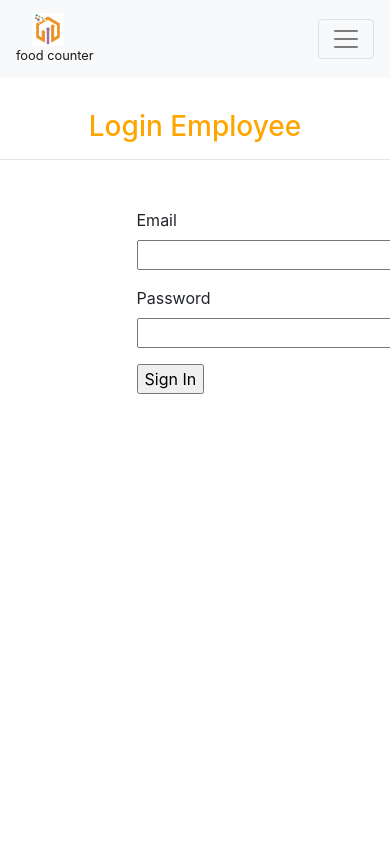
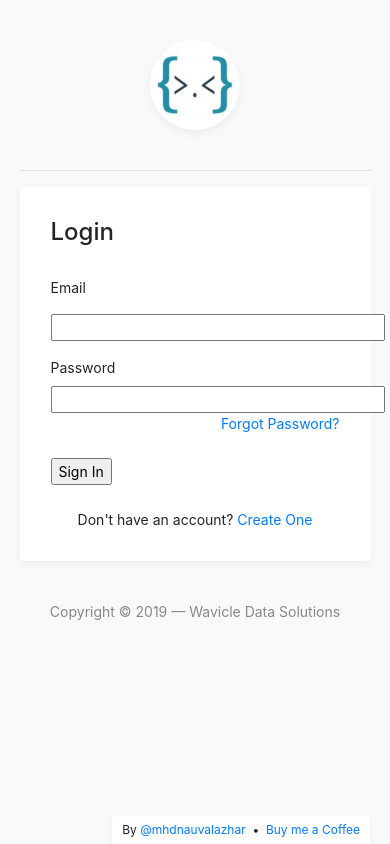
Before and after one commit to parthi-siva/FoodMenuApp, a Flask app: page /login in a window 390 px wide; the page is wider, and only the part inside the window is pictured. Run offline with Flask 2, Linux system fonts and the light colour scheme; some libraries are stand-ins or nearby versions.

Commit message:
Added new templates

```diff
--- a/app/forms.py
+++ b/app/forms.py
@@ -1,7 +1,7 @@
 from flask_wtf import FlaskForm
 from wtforms import StringField, PasswordField, SubmitField
 from wtforms.validators import DataRequired, Length, Email, EqualTo
-
+from app.models import Employee
 
 class RegistrationForm(FlaskForm):
     username = StringField('Username',
@@ -30,11 +30,11 @@ class RegistrationForm(FlaskForm):
     submit = SubmitField('Register')
 
     def validate_username(self, username):
-        user = User.query.filter_by(username=username.data).first()
+        user = Employee.query.filter_by(ename=username.data).first()
         if user is not None:
             raise ValidationError('Please use a different username.')
 
     def validate_email(self, email):
-        user = User.query.filter_by(email=email.data).first()
+        user = Employee.query.filter_by(email=email.data).first()
         if user is not None:
             raise ValidationError('Please use a different email address.')
--- a/app/routes.py
+++ b/app/routes.py
@@ -1,11 +1,12 @@
 from flask import render_template,flash,redirect,url_for
-from app import app
+from app import app, db
 from app.forms import LoginForm
 from flask_login import current_user, login_user
 from app.models import Employee
 from flask_login import logout_user
 from flask_login import login_required
 from flask import request
+from app.forms import RegistrationForm
 
 @app.route('/login', methods=['GET', 'POST'])
 def login():
@@ -22,14 +23,28 @@ def login():
         if not next_page or url_parse(next_page).netloc != '':
             next_page = url_for('index')
         return redirect(next_page)
-    return render_template('login.html', title='Sign In', form=form)
+    return render_template('Login/login.html', form=form, title="Login")
 
 @login_required
 @app.route('/index')
 def index():
-    return render_template('base.html')
+    return render_template('base.html', title="Home")
 
 @app.route('/logout')
 def logout():
     logout_user()
     return redirect(url_for('index'))
+
+@app.route('/register', methods=['GET', 'POST'])
+def register():
+    if current_user.is_authenticated:
+        return redirect(url_for('index'))
+    form = RegistrationForm()
+    if form.validate_on_submit():
+        user = Employee(ename=form.username.data, email=form.email.data)
+        user.set_password(form.password.data)
+        db.session.add(user)
+        db.session.commit()
+        flash('Congratulations, you are now a registered user!')
+        return redirect(url_for('login'))
+    return render_template('Login/register.html', title='Register', form=form)
--- /dev/null
+++ b/app/static/css/my-login.css
@@ -0,0 +1,75 @@
+html,body {
+	height: 100%;
+}
+
+body.my-login-page {
+	background-color: #f7f9fb;
+	font-size: 14px;
+}
+
+.my-login-page .brand {
+	width: 90px;
+	height: 90px;
+	overflow: hidden;
+	border-radius: 50%;
+	margin: 40px auto;
+	box-shadow: 0 4px 8px rgba(0,0,0,.05);
+	position: relative;
+	z-index: 1;
+}
+
+.my-login-page .brand img {
+	width: 100%;
+}
+
+.my-login-page .card-wrapper {
+	width: 400px;
+}
+
+.my-login-page .card {
+	border-color: transparent;
+	box-shadow: 0 4px 8px rgba(0,0,0,.05);
+}
+
+.my-login-page .card.fat {
+	padding: 10px;
+}
+
+.my-login-page .card .card-title {
+	margin-bottom: 30px;
+}
+
+.my-login-page .form-control {
+	border-width: 2.3px;
+}
+
+.my-login-page .form-group label {
+	width: 100%;
+}
+
+.my-login-page .btn.btn-block {
+	padding: 12px 10px;
+}
+
+.my-login-page .footer {
+	margin: 40px 0;
+	color: #888;
+	text-align: center;
+}
+
+@media screen and (max-width: 425px) {
+	.my-login-page .card-wrapper {
+		width: 90%;
+		margin: 0 auto;
+	}
+}
+
+@media screen and (max-width: 320px) {
+	.my-login-page .card.fat {
+		padding: 0;
+	}
+
+	.my-login-page .card.fat .card-body {
+		padding: 15px;
+	}
+}
--- /dev/null
+++ b/app/static/js/my-login.js
@@ -0,0 +1,88 @@
+/******************************************
+ * My Login
+ *
+ * Bootstrap 4 Login Page
+ *
+ * @author          Muhamad Nauval Azhar
+ * @uri 			https://nauval.in
+ * @copyright       Copyright (c) 2018 Muhamad Nauval Azhar
+ * @license         My Login is licensed under the MIT license.
+ * @github          https://github.com/nauvalazhar/my-login
+ * @version         1.2.0
+ *
+ * Help me to keep this project alive
+ * https://www.buymeacoffee.com/mhdnauvalazhar
+ *
+ ******************************************/
+
+'use strict';
+
+$(function() {
+
+	// author badge :)
+	var author = '<div style="position: fixed;bottom: 0;right: 20px;background-color: #fff;box-shadow: 0 4px 8px rgba(0,0,0,.05);border-radius: 3px 3px 0 0;font-size: 12px;padding: 5px 10px;">By <a href="https://twitter.com/mhdnauvalazhar">@mhdnauvalazhar</a> &nbsp;&bull;&nbsp; <a href="https://www.buymeacoffee.com/mhdnauvalazhar">Buy me a Coffee</a></div>';
+	$("body").append(author);
+
+	$("input[type='password'][data-eye]").each(function(i) {
+		var $this = $(this),
+			id = 'eye-password-' + i,
+			el = $('#' + id);
+
+		$this.wrap($("<div/>", {
+			style: 'position:relative',
+			id: id
+		}));
+
+		$this.css({
+			paddingRight: 60
+		});
+		$this.after($("<div/>", {
+			html: 'Show',
+			class: 'btn btn-primary btn-sm',
+			id: 'passeye-toggle-'+i,
+		}).css({
+				position: 'absolute',
+				right: 10,
+				top: ($this.outerHeight() / 2) - 12,
+				padding: '2px 7px',
+				fontSize: 12,
+				cursor: 'pointer',
+		}));
+
+		$this.after($("<input/>", {
+			type: 'hidden',
+			id: 'passeye-' + i
+		}));
+
+		var invalid_feedback = $this.parent().parent().find('.invalid-feedback');
+
+		if(invalid_feedback.length) {
+			$this.after(invalid_feedback.clone());
+		}
+
+		$this.on("keyup paste", function() {
+			$("#passeye-"+i).val($(this).val());
+		});
+		$("#passeye-toggle-"+i).on("click", function() {
+			if($this.hasClass("show")) {
+				$this.attr('type', 'password');
+				$this.removeClass("show");
+				$(this).removeClass("btn-outline-primary");
+			}else{
+				$this.attr('type', 'text');
+				$this.val($("#passeye-"+i).val());
+				$this.addClass("show");
+				$(this).addClass("btn-outline-primary");
+			}
+		});
+	});
+
+	$(".my-login-validation").submit(function() {
+		var form = $(this);
+        if (form[0].checkValidity() === false) {
+          event.preventDefault();
+          event.stopPropagation();
+        }
+		form.addClass('was-validated');
+	});
+});
--- /dev/null
+++ b/app/templates/Login/login.html
@@ -0,0 +1,38 @@
+{% extends "base.html" %}
+
+{% block content %}
+<div class="card fat">
+  <div class="card-body">
+    <h4 class="card-title">Login</h4>
+    <form method="POST" class="my-login-validation" novalidate="">
+      {{ form.hidden_tag() }}
+      <div class="form-group">
+        <label for="email">{{ form.username.label }}</label>
+        {{ form.username(size=32) }}
+        {% for error in form.username.errors %}
+            <span style="color: red;">[{{ error }}]</span>
+        {% endfor %}
+      </div>
+
+      <div class="form-group">
+        <label for="password">{{ form.password.label }}
+          {{ form.password(size=32) }}
+          {% for error in form.password.errors %}
+              <span style="color: red;">[{{ error }}]</span>
+          {% endfor %}
+          <a href="forgot.html" class="float-right">
+            Forgot Password?
+          </a>
+        </label>
+      </div>
+
+      <div class="form-group m-0">
+        <p> {{ form.submit() }} </p>
+      </div>
+      <div class="mt-4 text-center">
+        Don't have an account? <a href="{{ url_for('register') }}">Create One</a>
+      </div>
+    </form>
+  </div>
+</div>
+{% endblock %}
--- a/app/templates/base.html
+++ b/app/templates/base.html
@@ -1,42 +1,20 @@
 <!DOCTYPE html>
-<html>
+<html lang="en">
 <head>
-        <link rel="stylesheet" type="text/css" href={{ url_for("static",filename="styles/styles.css") }}>
-        <link rel="stylesheet" href="https://stackpath.bootstrapcdn.com/bootstrap/4.4.1/css/bootstrap.min.css" integrity="sha384-Vkoo8x4CGsO3+Hhxv8T/Q5PaXtkKtu6ug5TOeNV6gBiFeWPGFN9MuhOf23Q9Ifjh" crossorigin="anonymous">
+	<meta charset="utf-8">
+	<meta name="author" content="Kodinger">
+	<meta name="viewport" content="width=device-width,initial-scale=1">
+	<title>My Login Page</title>
+	<link rel="stylesheet" href="https://stackpath.bootstrapcdn.com/bootstrap/4.3.1/css/bootstrap.min.css" integrity="sha384-ggOyR0iXCbMQv3Xipma34MD+dH/1fQ784/j6cY/iJTQUOhcWr7x9JvoRxT2MZw1T" crossorigin="anonymous">
+	<link rel="stylesheet" type="text/css" href={{ url_for("static",filename="css/my-login.css") }}>
 </head>
-    <body>
-        <div>
-            <nav class="navbar navbar-expand-lg navbar-light bg-light">
-                <a class="navbar-brand" href="#">
-                    <div>
-                        <div>
-                            <img src={{ url_for("static",filename="asserts/logo.png") }}>
-                        </div>
-                        <div class='brand_title'>
-                            food counter
-                        </div>
-                    </div>
-                </a>
-                <button class="navbar-toggler" type="button" data-toggle="collapse" data-target="#navbarSupportedContent" aria-controls="navbarSupportedContent" aria-expanded="false" aria-label="Toggle navigation">
-                <span class="navbar-toggler-icon"></span>
-                </button>
-                <div class="collapse navbar-collapse login_person" id="navbarSupportedContent">
-                    <ul class="navbar-nav mr-auto">
-                        <li class="nav-item dropdown login_person">
-                            <a class="nav-link dropdown-toggle" href="#" id="navbarDropdown" role="button" data-toggle="dropdown" aria-haspopup="true" aria-expanded="false">
-                            Dropdown
-                            </a>
-                            <div class="dropdown-menu" aria-labelledby="navbarDropdown">
-                                <a class="dropdown-item" href="#">Employee</a>
-                                <a class="dropdown-item" href="#">Admin</a>
-                            </div>
-                        </li>
-                    </ul>
-                </div>
-            </nav>
-        </div>
-        <div>
-            <h3 class="title_color">Login Employee</h3>
+<body class="my-login-page">
+	<section class="h-100">
+		<div class="container h-100">
+			<div class="row justify-content-md-center h-100">
+				<div class="card-wrapper">
+					<div class="brand">
+						<img src={{ url_for("static",filename="img/logo.jpg") }} alt="logo">
 					</div>
 					<hr>
 	        {% with messages = get_flashed_messages() %}
@@ -48,9 +26,17 @@
 	        </ul>
 	        {% endif %}
 	        {% endwith %}
-        {% block content %}{% endblock %}
-        <script src="https://code.jquery.com/jquery-3.4.1.slim.min.js" integrity="sha384-J6qa4849blE2+poT4WnyKhv5vZF5SrPo0iEjwBvKU7imGFAV0wwj1yYfoRSJoZ+n" crossorigin="anonymous"></script>
-        <script src="https://cdn.jsdelivr.net/npm/popper.js@1.16.0/dist/umd/popper.min.js" integrity="sha384-Q6E9RHvbIyZFJoft+2mJbHaEWldlvI9IOYy5n3zV9zzTtmI3UksdQRVvoxMfooAo" crossorigin="anonymous"></script>
-        <script src="https://stackpath.bootstrapcdn.com/bootstrap/4.4.1/js/bootstrap.min.js" integrity="sha384-wfSDF2E50Y2D1uUdj0O3uMBJnjuUD4Ih7YwaYd1iqfktj0Uod8GCExl3Og8ifwB6" crossorigin="anonymous"></script>
+	        {% block content %} {% endblock %}
+					<div class="footer">
+						Copyright &copy; 2019 &mdash; Wavicle Data Solutions
+					</div>
+				</div>
+			</div>
+		</div>
+	</section>
+	<script src="https://code.jquery.com/jquery-3.3.1.slim.min.js" integrity="sha384-q8i/X+965DzO0rT7abK41JStQIAqVgRVzpbzo5smXKp4YfRvH+8abtTE1Pi6jizo" crossorigin="anonymous"></script>
+	<script src="https://cdnjs.cloudflare.com/ajax/libs/popper.js/1.14.7/umd/popper.min.js" integrity="sha384-UO2eT0CpHqdSJQ6hJty5KVphtPhzWj9WO1clHTMGa3JDZwrnQq4sF86dIHNDz0W1" crossorigin="anonymous"></script>
+	<script src="https://stackpath.bootstrapcdn.com/bootstrap/4.3.1/js/bootstrap.min.js" integrity="sha384-JjSmVgyd0p3pXB1rRibZUAYoIIy6OrQ6VrjIEaFf/nJGzIxFDsf4x0xIM+B07jRM" crossorigin="anonymous"></script>
+	<script src={{ url_for("static",filename="js/my-login.js") }}></script>
 </body>
 </html>
--- a/app/templates/login.html
+++ b/app/templates/login.html
@@ -1,4 +1,10 @@
 {% extends "base.html" %}
+
+{% block title %}
+<div>
+    <h3 class="title_color">{{ title }}</h3>
+</div>
+{% endblock %}
 
 {% block content %}
 <div>
@@ -18,7 +24,8 @@
         <span style="color: red;">[{{ error }}]</span>
     {% endfor %}
   </div>
-    <p> {{ form.submit() }} </p>
+    <p> {{ form.submit() }} </p><br>
+    <p>New User? <a href="{{ url_for('register') }}">Click to Register!</a></p>
 </form>
 </div>
 {% endblock %}
```
Also changed, not shown: app/templates/Login/forgot.html (added, +30 -0 lines), app/templates/Login/register.html (added, +50 -0 lines), app/templates/Login/reset.html (added, +27 -0 lines), app/templates/register.html (added, +41 -0 lines), app.db, app/static/img/logo.jpg (added), 1 other file. Lines whose indentation alone changed are shown as unchanged.
